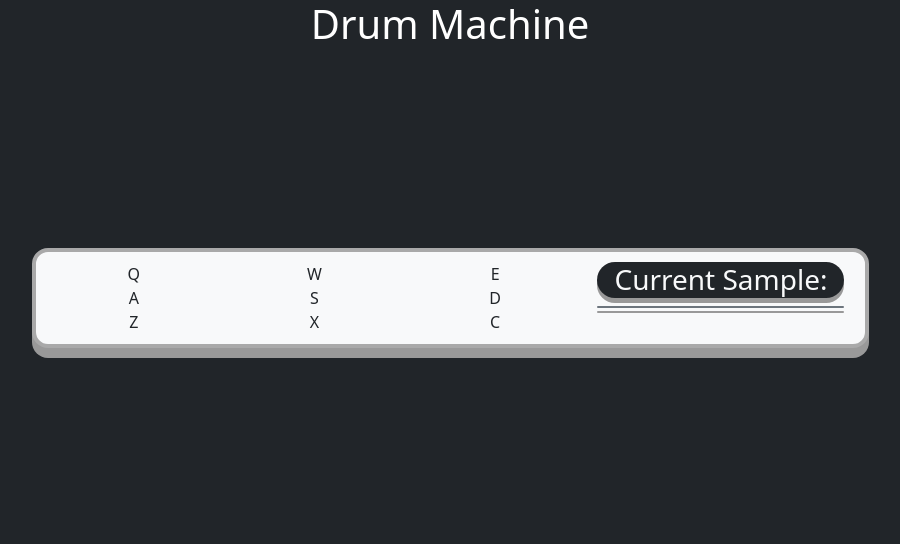
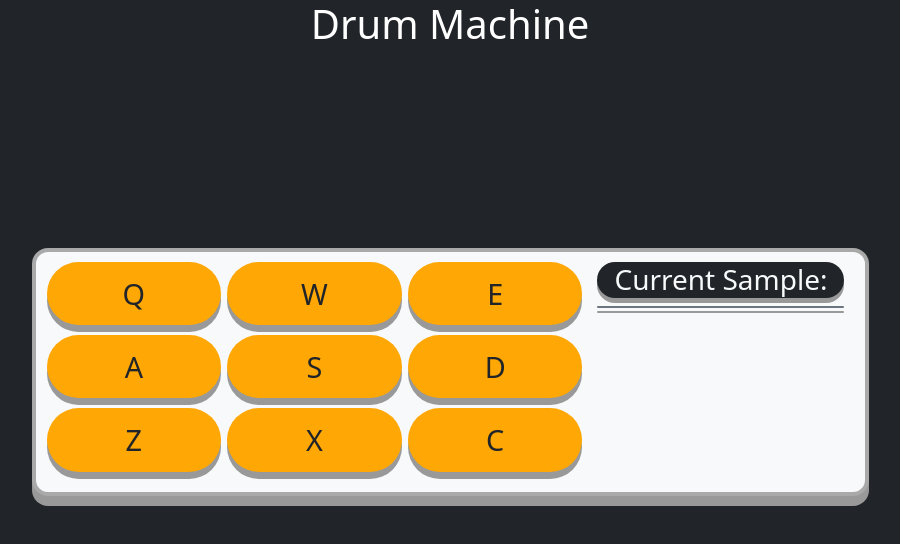
Before and after one commit to manuel12/drum-machine, a React (Create React App) app: page / in a window 1280 px wide. Shown: the top 544 px of the page, without its empty margins (190-1090 px from the left). Built offline with nearby package versions, Linux system fonts and the light colour scheme.

Commit message:
Renamed drum-pad class to drum-pad-button.

```diff
--- a/src/components/DrumPadButton.js
+++ b/src/components/DrumPadButton.js
@@ -1,7 +1,9 @@
 const DrumPadButton = (props) => {
   return (
     <div
-      className={`drum-pad ${props.keyPressed && "drum-pad-active"}  col-md `}
+      className={`drum-pad-button ${
+        props.keyPressed && "drum-pad-button-active"
+      }  col-md`}
       id={props.sampleName}
       onClick={props.playSound}
     >
```
